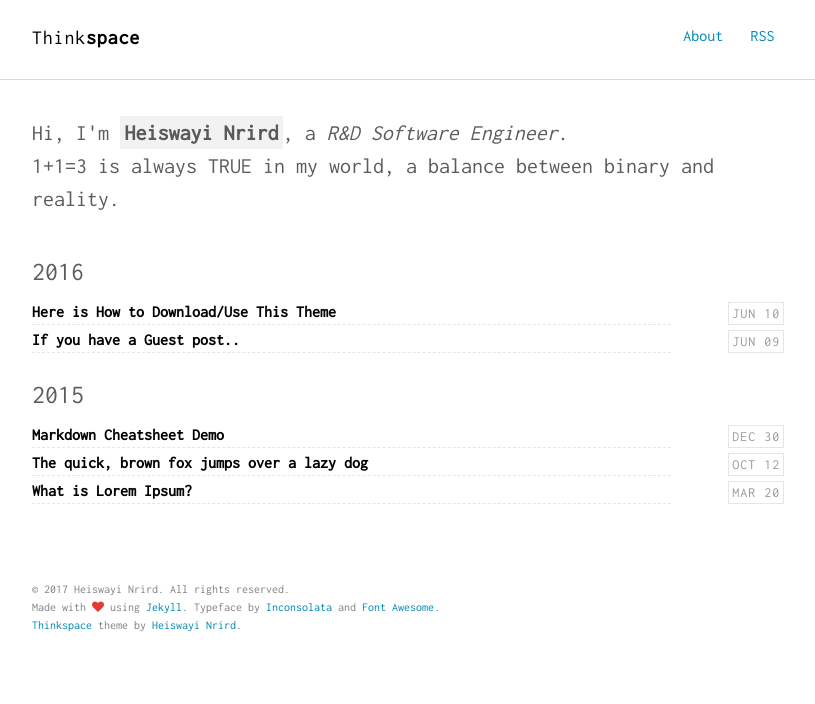
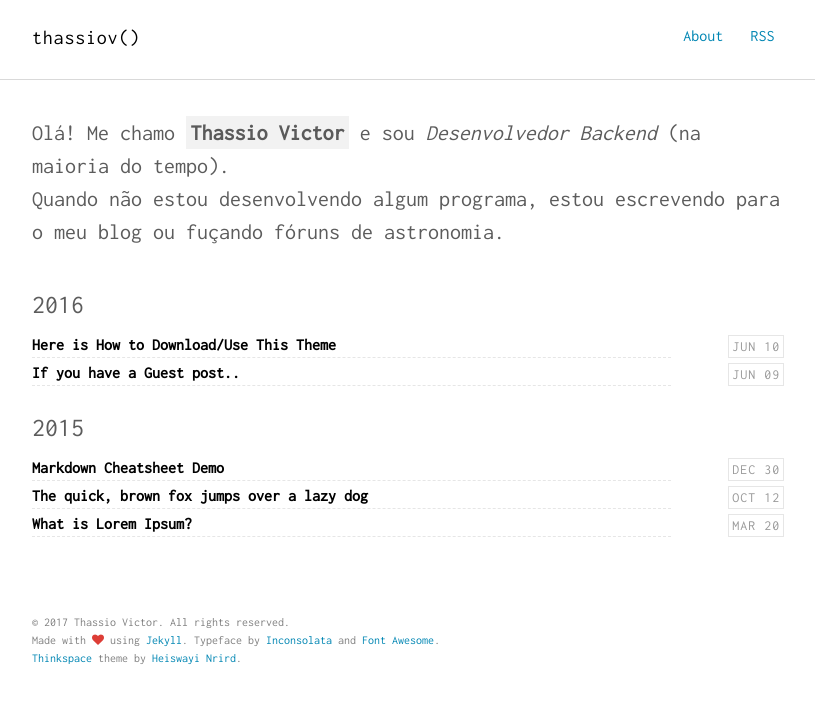
Before and after one commit to thassiov/thassiov.github.io, a Jekyll site: the page built from index.html, in a window 1280 px wide. Shown: the top 704 px of the page, without its empty margins (232-1047 px from the left). Built offline with Jekyll 4.4.1, drawn with Linux system fonts in a browser that asks for light colours.

Commit message:
Primeiras alterações

```diff
--- a/_config.yml
+++ b/_config.yml
@@ -1,18 +1,18 @@
 
 # SEO settings
-title: "Think"
-title2: "space" # default: ""
-description: "Just another minimalist Jekyll theme that focuses on technical writing."
-keywords: "Jekyll, theme, free, download, SEO, blog, web, minimalist, thinkspace"
-url: http://heiswayi.github.io/thinkspace # site url
-baseurl: "/thinkspace" # apply repo name if use it under gh-pages branch
+title: "thassiov()"
+title2: "" # default: ""
+description: "O site pessoal de um desenvolvedor backend"
+keywords: "backend, developer, desenvolvedor, programador, programmer, software"
+url: http://thassiov.github.io # site url
+baseurl: "" # apply repo name if use it under gh-pages branch
 # baseurl: null # apply null if repo name is something like username.github.io
 
 google_analytics: UA-XXXXX-XX
-repo: http://github.com/heiswayi/thinkspace
-disqus_shortname: "heiswayi"
-twitter_username: "HeiswayiNrird"
-comments: true
+#repo: http://github.com/heiswayi/thinkspace
+#disqus_shortname: "heiswayi"
+#twitter_username: "HeiswayiNrird"
+#comments: true
 
 # Build settings
 permalink   : /:year/:title/
@@ -29,21 +29,22 @@ sass:
 
 # Author settings
 author:
-  name     : "Heiswayi Nrird"
-  job      : "R&D Software Engineer"
-  bio      : "1+1=3 is always TRUE in my world, a balance between binary and reality."
+  name     : "Thassio Victor"
+  job      : "Desenvolvedor Backend"
+  bio      : "Quando não estou desenvolvendo algum programa, estou escrevendo
+    para o meu blog ou fuçando fóruns de astronomia."
   thumb    : /images/author.jpg
-  email    : hnrird@gmail.com
-  url      : http://heiswayi.github.io
-  github   : http://github.com/heiswayi
-  twitter  : http://twitter.com/HeiswayiNrird
-  facebook : https://www.facebook.com/profile.php?id=1257583160
-  linkedin : http://linkedin.com/in/nrird
+  #email    :
+  url      : http://thassiov.github.io
+  github   : http://github.com/thassiov
+  #twitter  :
+  #facebook :
+  linkedin : http://br.linkedin.com/in/thassiov
 
 # social settings
-og_locale: "en_US"
-twitter_card: "summary_large_image"
-twitter_site: "@HeiswayiNrird"
+#og_locale: "en_US"
+#twitter_card: "summary_large_image"
+#twitter_site: ""
 
 gems:
   - bourbon
--- a/_includes/intro.html
+++ b/_includes/intro.html
@@ -1,6 +1,7 @@
 <section class="intro">
   <div class="container">
-    <p class="lead">Hi, I'm <strong class="author-name" itemprop="name">{{ site.author.name }}</strong>, a <em itemprop="jobTitle">{{ site.author.job }}</em>. <br>
+        <p class="lead">Olá! Me chamo <strong class="author-name" itemprop="name">{{ site.author.name }}</strong>
+        e sou <em itemprop="jobTitle">{{ site.author.job }}</em> (na maioria do tempo). <br>
     {{ site.author.bio }}</p>
   </div>
 </section>
```
Also changed, not shown: assets/images/author.jpg.
